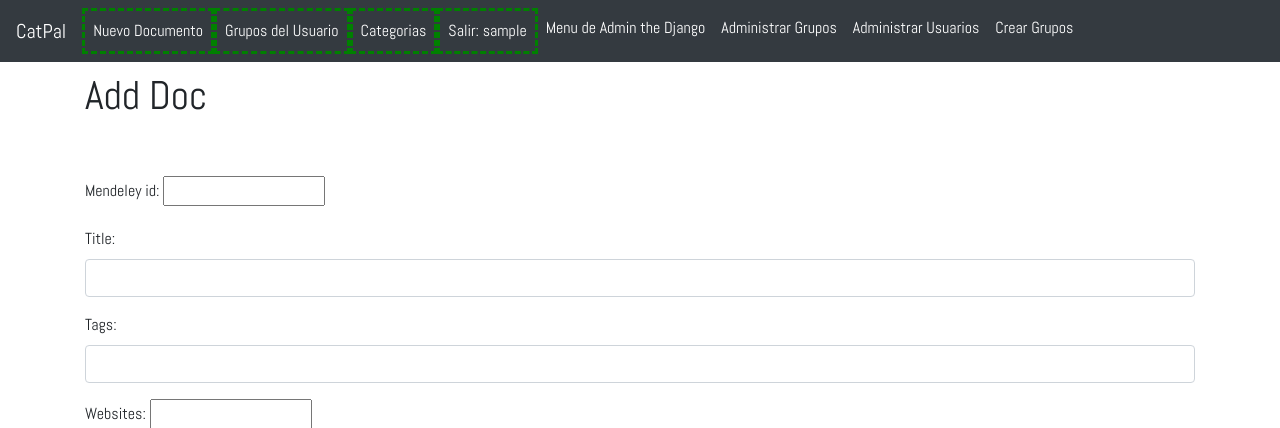
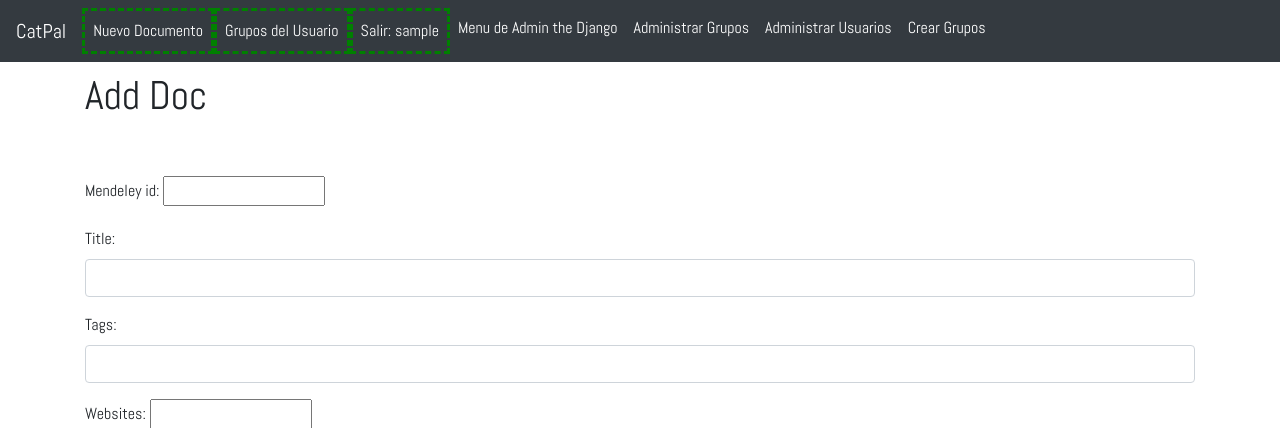
Before and after one commit to SoyJoseC/CatPalOfficial, a Django app: page /add_doc/ in a window 1280 px wide. Shown: the top 428 px of the page. Run offline with Django 3.2, Linux system fonts and the light colour scheme; the visitor is signed in with stand-in values (Sample User, id 1); data that the repository does not hold is empty; some libraries are stand-ins or nearby versions.

Commit message:
Fixing categories url Error

```diff
--- a/catpal/templates/base.html
+++ b/catpal/templates/base.html
@@ -137,9 +137,7 @@
           <li class="nav-item active nav_bar_button">
           <a class="nav-link" href="{% url 'groups' %}"> Grupos del Usuario</a>
         </li>
-          <li class="nav-item active nav_bar_button">
-          <a class="nav-link" href="{% url 'categories' %}">Categorias</a>
-        </li>
+
           <li class="nav-item active nav_bar_button">
           <a class="nav-link" href="{% url 'logout' %}">Salir: {{ user.username }}</a>
         </li>
```
